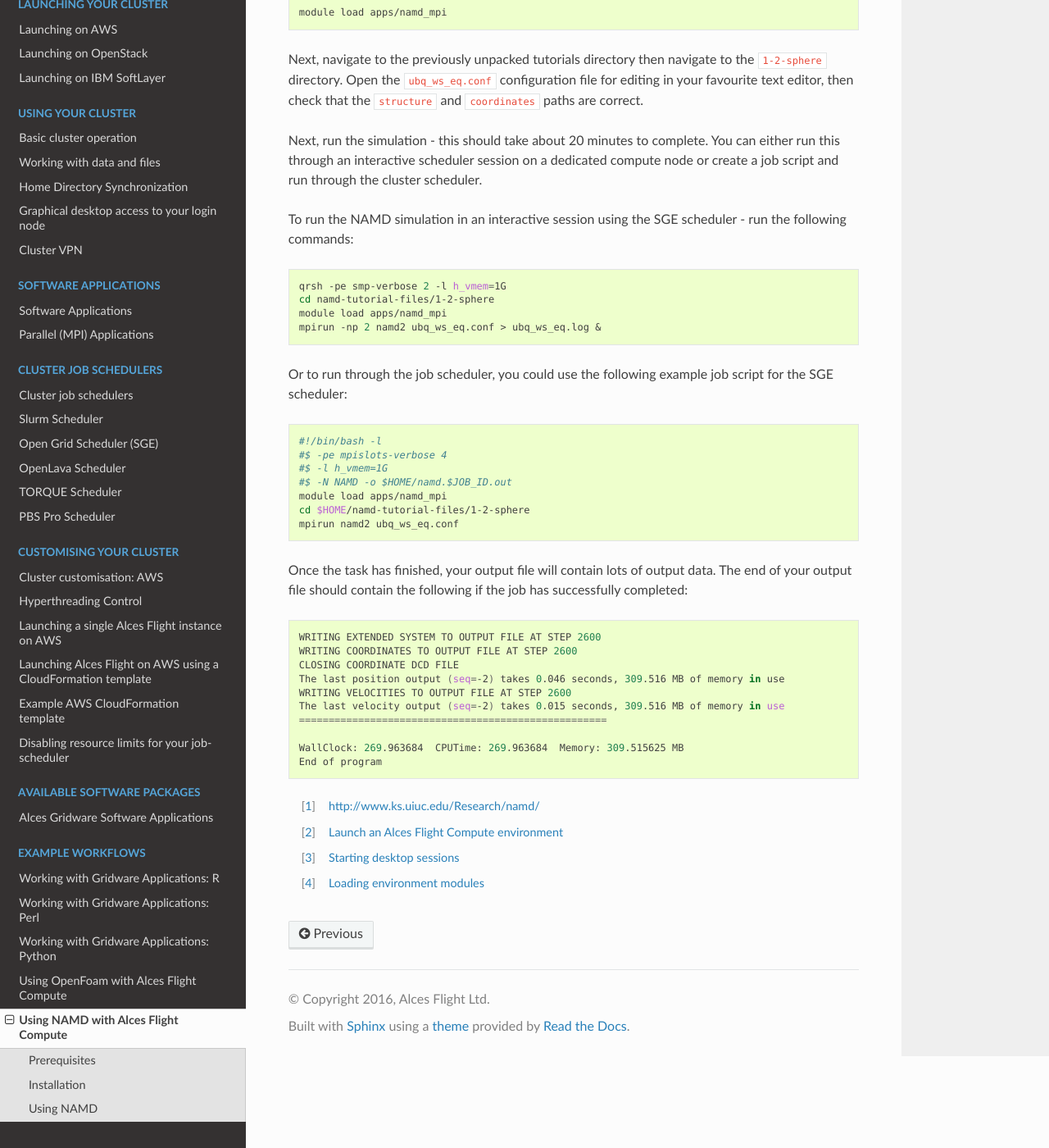
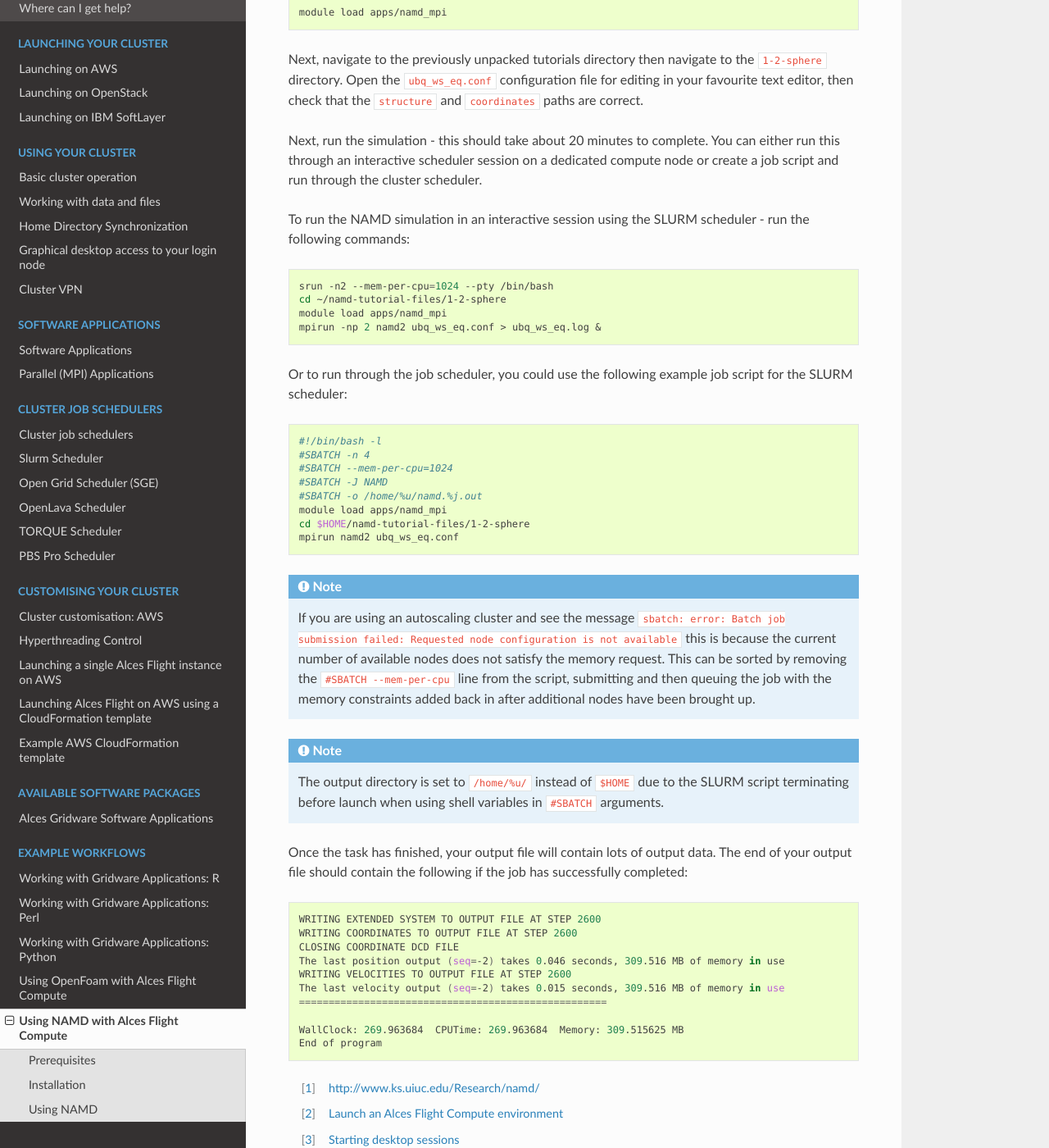
Before and after one commit to alces-software/flight-appliance-docs, a Sphinx documentation site: the page built from docs/source/getting-started/environment-usage/namd_on_flight.rst, in a window 1280 px wide and 1400 px high, scrolled down 1192 px. Shown: the whole window at 82% size. Built offline with Sphinx 7.4.7 and the Read the Docs theme 2.0.0, drawn with Linux system fonts in a browser that asks for light colours; pages that are not in the unit, such as notebooks, are missing from menus.

Commit message:
Changed to SLURM as default scheduler

```diff
--- a/docs/source/getting-started/environment-usage/namd_on_flight.rst
+++ b/docs/source/getting-started/environment-usage/namd_on_flight.rst
@@ -54,26 +54,31 @@ Next, navigate to the previously unpacked tutorials directory then navigate to t
 
 Next, run the simulation - this should take about 20 minutes to complete. You can either run this through an interactive scheduler session on a dedicated compute node or create a job script and run through the cluster scheduler.
 
-To run the NAMD simulation in an interactive session using the SGE scheduler - run the following commands:
+To run the NAMD simulation in an interactive session using the SLURM scheduler - run the following commands:
 
 .. code:: bash
 
-    qrsh -pe smp-verbose 2 -l h_vmem=1G
-    cd namd-tutorial-files/1-2-sphere
+    srun -n2 --mem-per-cpu=1024 --pty /bin/bash
+    cd ~/namd-tutorial-files/1-2-sphere
     module load apps/namd_mpi
     mpirun -np 2 namd2 ubq_ws_eq.conf > ubq_ws_eq.log &
 
-Or to run through the job scheduler, you could use the following example job script for the SGE scheduler:
+Or to run through the job scheduler, you could use the following example job script for the SLURM scheduler:
 
 .. code:: bash
 
     #!/bin/bash -l
-    #$ -pe mpislots-verbose 4
-    #$ -l h_vmem=1G
-    #$ -N NAMD -o $HOME/namd.$JOB_ID.out
+    #SBATCH -n 4
+    #SBATCH --mem-per-cpu=1024
+    #SBATCH -J NAMD
+    #SBATCH -o /home/%u/namd.%j.out
     module load apps/namd_mpi
     cd $HOME/namd-tutorial-files/1-2-sphere
     mpirun namd2 ubq_ws_eq.conf
+
+.. note:: If you are using an autoscaling cluster and see the message ``sbatch: error: Batch job submission failed: Requested node configuration is not available`` this is because the current number of available nodes does not satisfy the memory request. This can be sorted by removing the ``#SBATCH --mem-per-cpu`` line from the script, submitting and then queuing the job with the memory constraints added back in after additional nodes have been brought up.
+
+.. note:: The output directory is set to ``/home/%u/`` instead of ``$HOME`` due to the SLURM script terminating before launch when using shell variables in ``#SBATCH`` arguments.
 
 Once the task has finished, your output file will contain lots of output data. The end of your output file should contain the following if the job has successfully completed:
 
--- a/docs/source/index.rst
+++ b/docs/source/index.rst
@@ -78,7 +78,7 @@ We recommend that users wishing to use Flight Appliances have basic Linux skills
    customisation/*
    launch-aws/manual-launch
    launch-aws/template_launch
-   sge/disable_sge_limits
+   jobschedulers/disable_limits
 
 .. toctree::
    :maxdepth: 1
--- a/docs/source/quickstart/quickstart.rst
+++ b/docs/source/quickstart/quickstart.rst
@@ -18,6 +18,6 @@ This documentation is designed to provide a quick-start guide to your personal F
 
  6. Use the ``alces gridware`` command to view and install software. The ``main`` repository lists stable packages, with a larger list of applications available as part of the ``volatile`` repository.
 
- 7. Your cluster comes with an installation of a batch job scheduler; the default is Open Grid Scheduler (SGE), and a range of other schedulers are also available. Use the ``alces template`` command for a list of template job-scripts to get you started.
+ 7. Your cluster comes with an installation of a batch job scheduler; the default is SLURM, and a range of other schedulers are also available. Use the ``alces template`` command for a list of template job-scripts to get you started.
 
  8. Terminate the cluster stack via your cloud provider when you've finished working. Remember to copy any data you want to keep off the cluster to secure storage before terminating it.
```
Also changed, not shown: other parts of docs/source/index.rst (+1 -1 lines).
